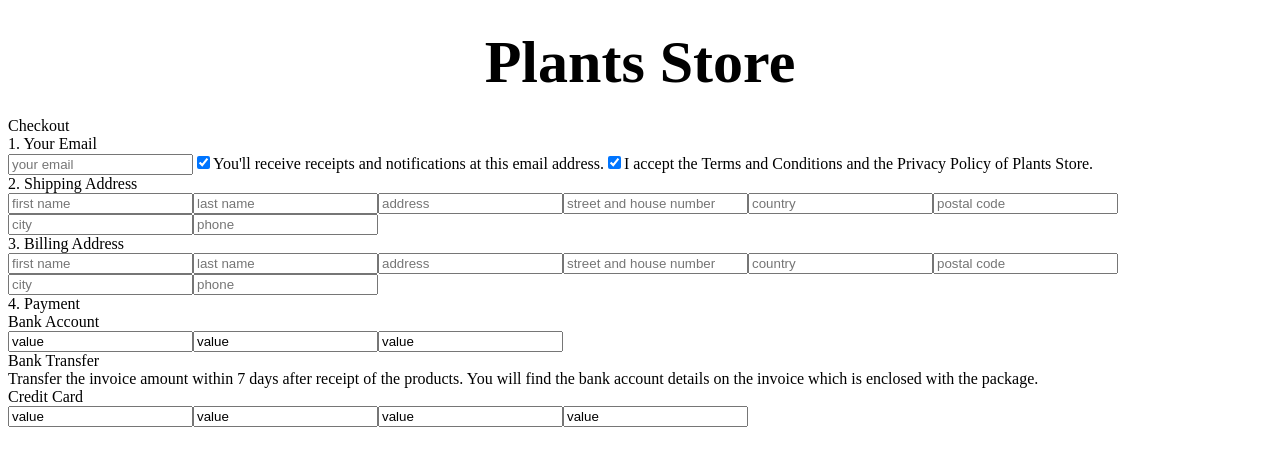
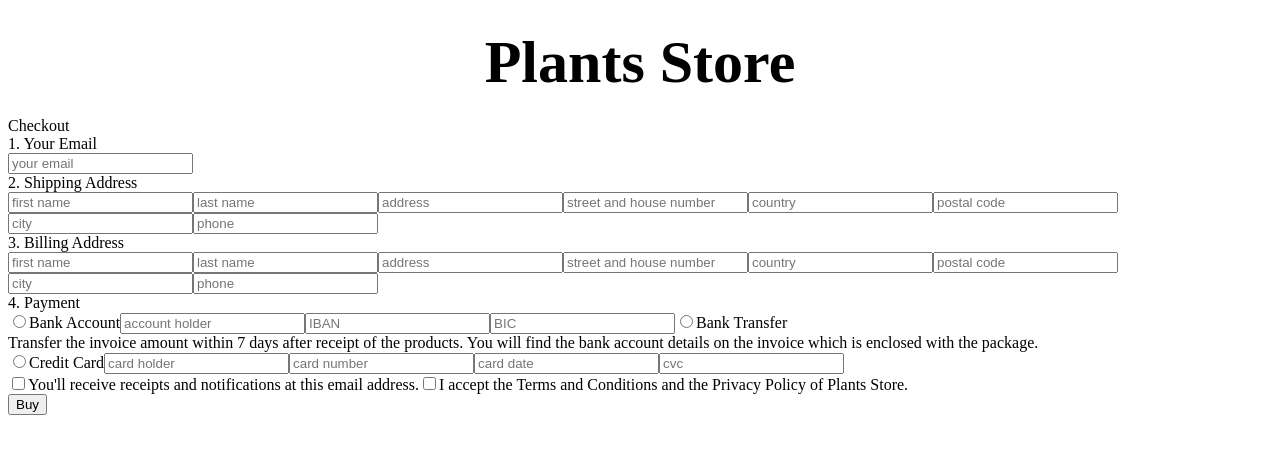
Before and after one commit to ingriddorioschulze/plants-store, a React (Create React App) app: page /checkout in a window 1280 px wide. Shown: the top 466 px of the page. Built offline with nearby package versions, Linux system fonts and the light colour scheme; a web font is replaced by a local one.

Commit message:
Added function to simulate BE request and response, added new custom hooks to handle payment and checkout infos, implemented the payment form logic and adjusted checkout component to show the checkout form or the order completion

```diff
--- a/src/AddressForm.js
+++ b/src/AddressForm.js
@@ -6,9 +6,7 @@
 /**
  * This component handles the users address informations.
  */
-
 function AddressForm({ address }) {
-
   function handleSubmitClick(e) {
     e.preventDefault()
   }
--- a/src/EmailForm.js
+++ b/src/OrderCompletion.js
@@ -1,4 +1,4 @@
-import React, { useState } from 'react'
+import React from 'react'
 
 //#region styles
 //#endregion
@@ -6,25 +6,20 @@
 /**
  * This component is responsible for the users emails, newsletter and AGB.
  */
+function OrderCompletion({ orderCompletion }) {
+  function handleNewsletter(e) {
+    orderCompletion.setNewsletter(e.target.checked)
+  }
 
-function EmailForm() {
-
-    const [newsletter, setNewsletter] = useState(true)
-    const [termsAndConditions, setTermsAndConditions] = useState(true)
-
-    function handleNewsletter() {
-      setNewsletter(false)
-    }
-    function handleTermsAndConditions() {
-      setTermsAndConditions(false)
-    }
+  function handleTermsAndConditions(e) {
+    orderCompletion.setTermsAndConditions(e.target.checked)
+  }
 
   return (
     <div>
-      <input type="text" placeholder="your email" />
       <input
         type="checkbox"
-        defaultChecked={newsletter}
+        defaultChecked={orderCompletion.newsletter}
         name="newsletter"
         onChange={handleNewsletter}
       />
@@ -33,7 +28,7 @@
       </label>
       <input
         type="checkbox"
-        defaultChecked={termsAndConditions}
+        defaultChecked={orderCompletion.termsAndConditions}
         name="termsAndConditions"
         onChange={handleTermsAndConditions}
       />
@@ -45,4 +40,4 @@
   )
 }
 
-export default EmailForm
+export default OrderCompletion
--- a/src/PaymentForm.js
+++ b/src/PaymentForm.js
@@ -6,56 +6,83 @@
 /**
  * This component handles the users payment informations.
  */
+function PaymentForm({ payment }) {
+  function handleSubmitClick(e) {
+    e.preventDefault()
+  }
 
-function PaymentForm() {
   return (
     <div>
-      <div>Bank Account</div>
+      <form onSubmit={handleSubmitClick}>
         <input
-        type="text" placeholder="account holder" value={'value'} onChange={'onChange'} />
+          type="radio"
+          id="bank-account"
+          name="payment type"
+          value="bank-account"
+        />
+        <label htmlFor="bank-account">Bank Account</label>
+        <input
+          type="text"
+          placeholder="account holder"
+          value={payment.data.accountHolder}
+          onChange={(e) => payment.setAccountholder(e.target.value)}
+        />
         <input
           type="text"
           placeholder="IBAN"
-        value={'value'}
-        onChange={'onChange'}
+          value={payment.data.iban}
+          onChange={(e) => payment.setIban(e.target.value)}
         />
         <input
           type="text"
           placeholder="BIC"
-        value={'value'}
-        onChange={'onChange'}
+          value={payment.data.bic}
+          onChange={(e) => payment.setIBic(e.target.value)}
         />
-      <div>Bank Transfer</div>
+        <input
+          type="radio"
+          id="bank-transfer"
+          name="payment type"
+          value="bank-transfer"
+        />
+        <label htmlFor="bank-transfer">Bank Transfer</label>
         <div>
-        Transfer the invoice amount within 7 days after receipt of the products.
-        You will find the bank account details on the invoice which is enclosed
-        with the package.
+          Transfer the invoice amount within 7 days after receipt of the
+          products. You will find the bank account details on the invoice which
+          is enclosed with the package.
         </div>
-      <div>Credit Card</div>
+        <input
+          type="radio"
+          id="credit-card"
+          name="payment type"
+          value="credit-card"
+        />
+        <label htmlFor="credit-card">Credit Card</label>
         <input
           type="text"
           placeholder="card holder"
-        value={'value'}
-        onChange={'onChange'}
+          value={payment.data.cardHolder}
+          onChange={(e) => payment.setCardHolder(e.target.value)}
         />
         <input
           type="text"
           placeholder="card number"
-        value={'value'}
-        onChange={'onChange'}
+          value={payment.data.cardNumber}
+          onChange={(e) => payment.setCardNumber(e.target.value)}
         />
         <input
           type="text"
-        placeholder="date"
-        value={'value'}
-        onChange={'onChange'}
+          placeholder="card date"
+          value={payment.data.cardDate}
+          onChange={(e) => payment.setCardDate(e.target.value)}
         />
         <input
           type="text"
           placeholder="cvc"
-        value={'value'}
-        onChange={'onChange'}
+          value={payment.data.cardCvc}
+          onChange={(e) => payment.setCardCvc(e.target.value)}
         />
+      </form>
     </div>
   )
 }
--- a/src/api.js
+++ b/src/api.js
@@ -2,7 +2,6 @@
 /**
  * This file contains a backend mock used to simulate the requests and responses.
  */
-
 export const data = {
     type: "shoppingcart",
     shoppingcartid: "a4cde56a-2e71-42ab-a458-b52dc81b0fdd",
@@ -28,3 +27,26 @@
     deliveryCosts: "4.99",
     totalSum: "266.16"
 }
+
+/**
+ *
+ * This function send order data to the backend
+ * @returns A promise containing the order comfirmation data
+ */
+export function executeOrder(checkout) {
+
+  console.log("executing order", checkout)
+  const deliveryAddress = checkout.deliveryAddress.data
+
+  return new Promise(resolve => setTimeout(() => {
+    resolve({
+      orderID:"40dc9802-c8d9-4da7-a9cb-711e0a192c8d",
+      orderNumber:"NX-123478",
+      customerName:`${deliveryAddress.firstName} ${deliveryAddress.lastName}`,
+      customerMail: checkout.email,
+      deliveryAddress: `${deliveryAddress.firstName} ${deliveryAddress.lastName}\n${deliveryAddress.streetAndNumber}\n${deliveryAddress.postalCode}\n${deliveryAddress.city}`,
+      newsletterAbo: checkout.orderCompletion.newsletter,
+    })
+  }), 500)
+
+}
--- a/src/hooks.js
+++ b/src/hooks.js
@@ -3,52 +3,163 @@
 /**
  * This custom hook responsible to share the user's informations as a state for the whole plataform.
  */
-
 export function useAddress(initialData) {
-  const [data, setData] = useState(initialData || {firstName: "", lastName: "",
-  address: "", streetAndNumber: "", country: "", postalCode: "", city: "", phoneNumber: ""})
+  const [data, setData] = useState(
+    initialData || {
+      firstName: '',
+      lastName: '',
+      address: '',
+      streetAndNumber: '',
+      country: '',
+      postalCode: '',
+      city: '',
+      phoneNumber: '',
+      emails: "",
+      newsletter: "",
+      termsAndConditions: "",
+    },
+  )
   return {
     data,
     setFirstName(firstName) {
       setData({
-        ...data, firstName
+        ...data,
+        firstName,
       })
     },
     setLastName(lastName) {
       setData({
-        ...data, lastName
+        ...data,
+        lastName,
       })
     },
-     setAddress(address) {
+    setAddress(address) {
       setData({
-        ...data, address
+        ...data,
+        address,
       })
     },
-     setStreetAndNumber(streetAndNumber) {
+    setStreetAndNumber(streetAndNumber) {
       setData({
-        ...data, streetAndNumber
+        ...data,
+        streetAndNumber,
       })
     },
-     setCountry(country) {
+    setCountry(country) {
       setData({
-        ...data, country
+        ...data,
+        country,
       })
     },
-     setPostalCode(postalCode) {
+    setPostalCode(postalCode) {
       setData({
-        ...data, postalCode
+        ...data,
+        postalCode,
       })
     },
-     setCity(city) {
+    setCity(city) {
       setData({
-        ...data, city
+        ...data,
+        city,
       })
     },
     setPhoneNumber(phoneNumber) {
       setData({
-        ...data, phoneNumber
+        ...data,
+        phoneNumber,
       })
-    }
+    },
+    setEmail(email) {
+      setData({
+        ...data,
+        email,
+      })
+    },
+    setNewsletter(newsletter) {
+      setData({
+        ...data,
+        newsletter,
+      })
+    },
+    setTermsAndConditions(termsAndConditions) {
+      setData({
+        ...data,
+        termsAndConditions,
+      })
+    },
 
   }
 }
+
+export function usePayment(initialData) {
+    const [data, setData] = useState(
+    initialData || {
+      accountHolder: "",
+      iban: "",
+      bic: "",
+      cardHolder: "",
+      cardNumber: "",
+      cardDate: "",
+      cvc: "",
+    }
+  )
+    return {
+      data,
+    setAccountHolder(AccountHolder) {
+        setData({
+          ...data,
+          AccountHolder,
+        })
+      },
+      setIban(iban) {
+        setData({
+          ...data,
+          iban,
+        })
+      },
+      setBic(bic) {
+        setData({
+          ...data,
+          bic,
+        })
+      },
+      setCardHolder(cardholder) {
+        setData({
+          ...data,
+          cardholder,
+        })
+      },
+      setCardNumber(cardNumber) {
+        setData({
+          ...data,
+          cardNumber,
+        })
+      },
+      setCardDate(cardDate) {
+        setData({
+          ...data,
+          cardDate,
+      })
+    },
+  }
+}
+
+export function useCheckout(initialData) {
+  const deliveryAddress = useAddress(initialData.deliveryAddress)
+  const billingAddress = useAddress(initialData.billingAddress)
+  const payment = usePayment(initialData.payment)
+  const [email, setEmail] = useState(initialData.email || "" )
+  const [newsletter, setNewsletter] = useState(false)
+  const [termsAndConditions, setTermsAndConditions] = useState(false)
+
+  return {
+    deliveryAddress,
+    billingAddress,
+    payment,
+    email, setEmail,
+    orderCompletion: {
+      newsletter, setNewsletter,
+      termsAndConditions, setTermsAndConditions
+    }
+  }
+}
--- a/src/pages/Checkout.js
+++ b/src/pages/Checkout.js
@@ -1,8 +1,9 @@
-import React from 'react'
+import React, { useState } from 'react'
+import { useCheckout } from '../hooks'
 import AddressForm from '../AddressForm'
-import EmailForm from '../EmailForm'
-import { useAddress } from "../hooks"
 import PaymentForm from '../PaymentForm'
+import OrderCompletion from '../OrderCompletion'
+import { executeOrder } from '../api'
 
 //#region styles
 //#endregion
@@ -10,25 +11,43 @@
 /**
  * This component holds other components that handles the users payment, address and delivery informations.
  */
+function Checkout(history) {
+  const checkout = useCheckout({})
+  const [state, setState] = useState("showForm")
+  const [orderConfirmation, setOrderConfirmation] = useState()
 
-function Checkout() {
-  const deliveryAddress = useAddress()
-  const billingAddress = useAddress()
-  console.log("delivery address", deliveryAddress.data)
 
-  return (
-    <div>
-      <div>Checkout</div>
+  async function handleBuyClick() {
+    setOrderConfirmation(await executeOrder(checkout))
+    setState("showConfirmation")
+  }
+
+  if (state === "showForm") {
+    return (
+      <div>
+        <div>Checkout</div>
         <div>1. Your Email</div>
-       <EmailForm/>
+        <input
+          type="text"
+          placeholder="your email"
+          value={checkout.email}
+          onChange={(e) => checkout.setEmail(e.target.value)}
+        />
         <div>2. Shipping Address</div>
-        <AddressForm address={deliveryAddress} />
+        <AddressForm address={checkout.deliveryAddress} />
         <div>3. Billing Address</div>
-        <AddressForm address={billingAddress} />
+        <AddressForm address={checkout.billingAddress} />
         <div>4. Payment</div>
-        <PaymentForm/>
-    </div>
-  )
+        <PaymentForm payment={checkout.payment} />
+        <OrderCompletion orderCompletion={checkout.orderCompletion} />
+        <button onClick={handleBuyClick}>Buy</button>
+      </div>
+    )
+  } else if (state === "showConfirmation") {
+    return (
+    <pre>{JSON.stringify(orderConfirmation, null, 2)}</pre>
+    )
+  }
 }
 
 export default Checkout
--- a/src/pages/Shop.js
+++ b/src/pages/Shop.js
@@ -71,7 +71,6 @@
 /**
  * This component render a list of products and allows adding them to the cart.
  */
-
 function Shop({ history }) {
   const [productsData, setProductsData] = useState(data.products)
 
```
Lines whose indentation alone changed are shown as unchanged.
